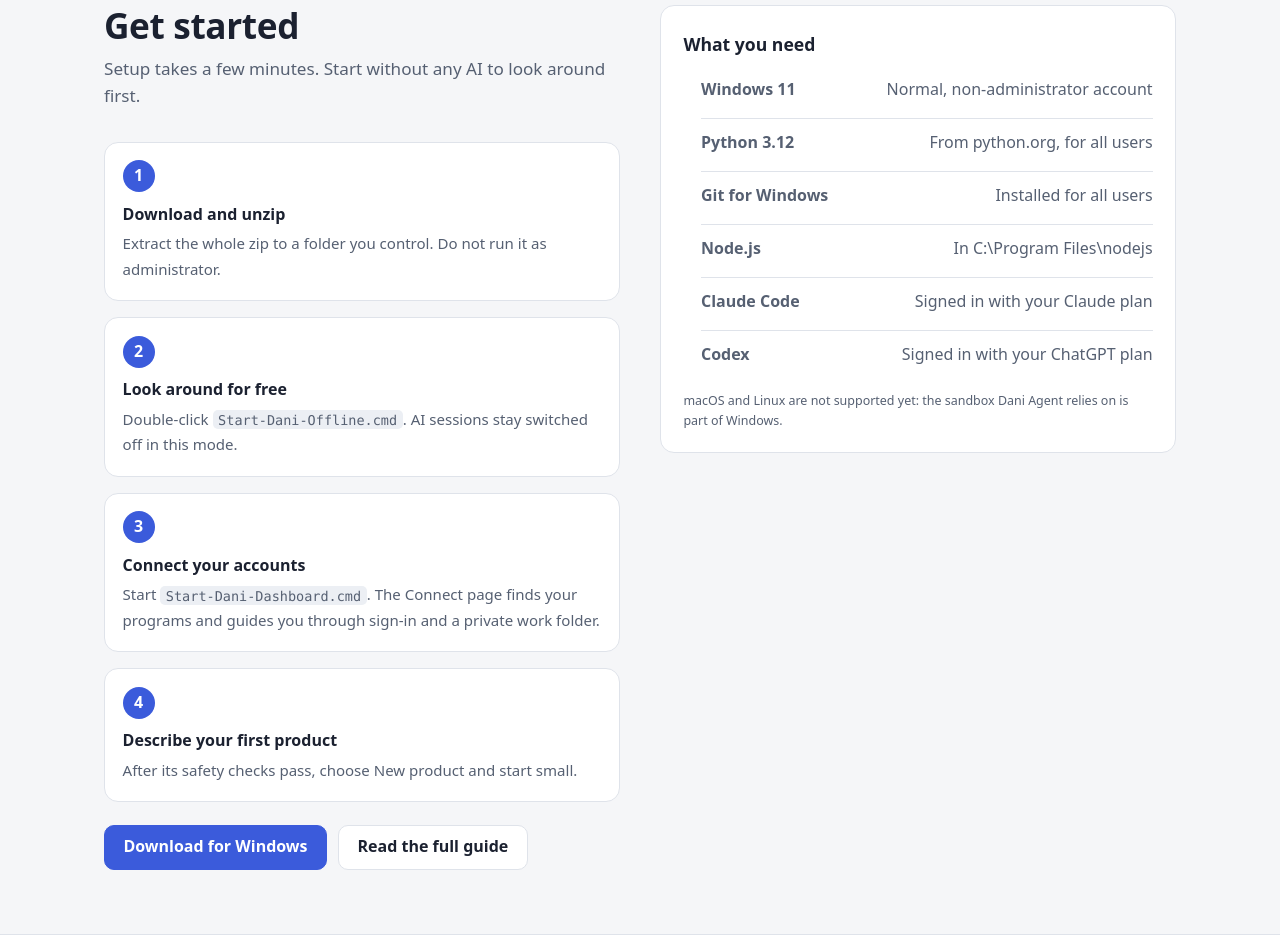
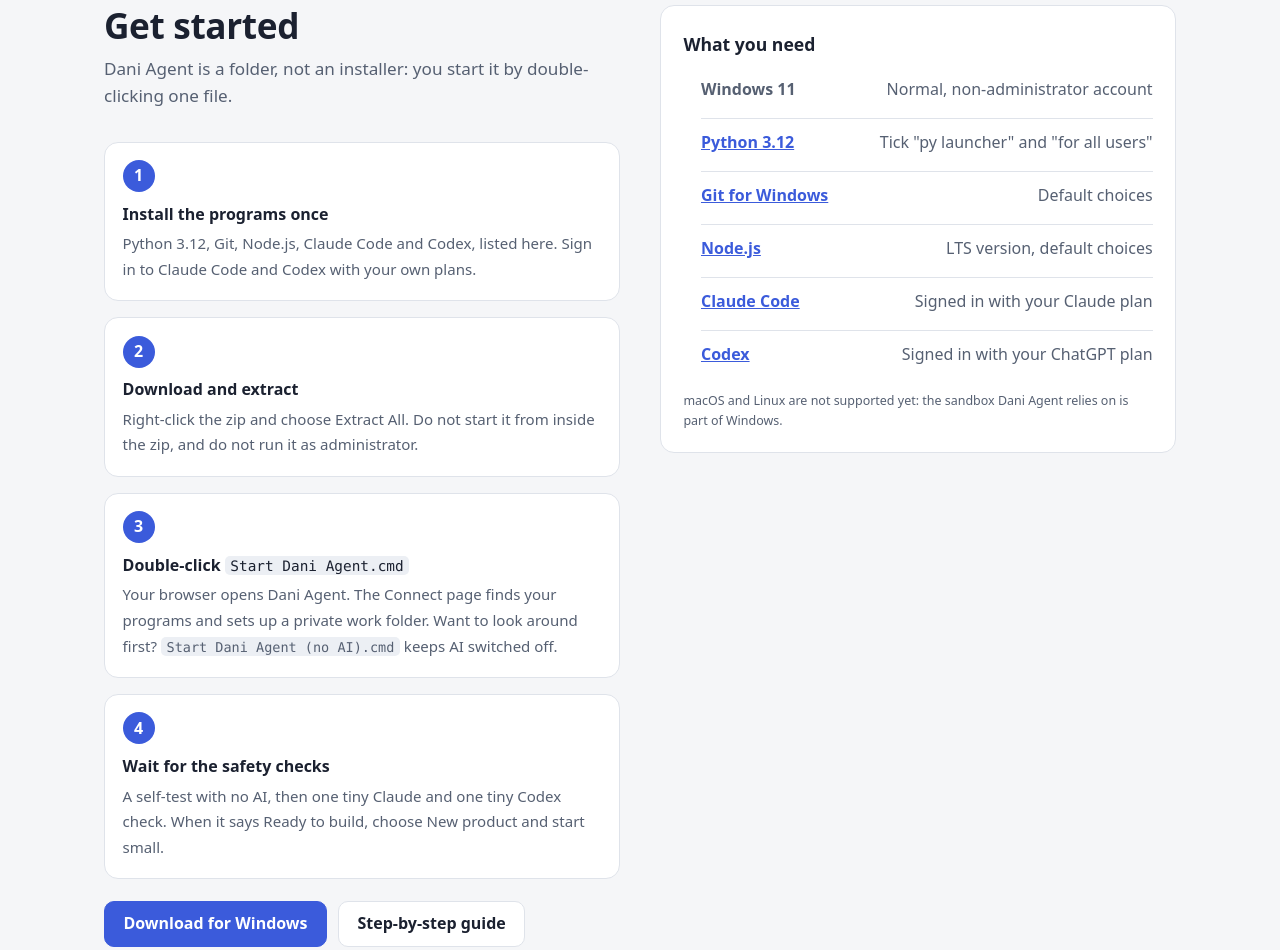
Before and after one commit to redline1357/dani-agent, a plain HTML site: page website/index.html in a window 1280 px wide. Shown: the part 3440-4390 px from the top of the page. Drawn offline with Linux system fonts and the light colour scheme.

Commit message:
One clear start file and a step-by-step guide for users
Users met three .cmd files and no plain instructions.

- Start-Dani-Dashboard.cmd is now "Start Dani Agent.cmd", and
  Start-Dani-Offline.cmd is "Start Dani Agent (no AI).cmd". When Python
  3.12 is missing, both explain how to install it instead of one line.
- Start-Dani-Agent.cmd (the older desktop window) stays in the
  repository because the source checkpoint names it; the user download
  leaves it out.
- QUICK_START.md is the user guide: the two files to know, what to
  install once, first start, building, and what to do when something
  goes wrong. README and the website point to it; the website lists
  each required program with its download link.
- The dashboard's two messages that name the start file use the new name.

Co-Authored-By: Claude Opus 5.5 <noreply@anthropic.com>

```diff
--- a/website/index.html
+++ b/website/index.html
@@ -165,27 +165,27 @@
   <div class="wrap start">
     <div>
       <h2>Get started</h2>
-      <p class="intro">Setup takes a few minutes. Start without any AI to look around first.</p>
+      <p class="intro">Dani Agent is a folder, not an installer: you start it by double-clicking one file.</p>
       <ol class="steps one-col">
-        <li><b>Download and unzip</b><span>Extract the whole zip to a folder you control. Do not run it as administrator.</span></li>
-        <li><b>Look around for free</b><span>Double-click <code>Start-Dani-Offline.cmd</code>. AI sessions stay switched off in this mode.</span></li>
-        <li><b>Connect your accounts</b><span>Start <code>Start-Dani-Dashboard.cmd</code>. The Connect page finds your programs and guides you through sign-in and a private work folder.</span></li>
-        <li><b>Describe your first product</b><span>After its safety checks pass, choose New product and start small.</span></li>
+        <li><b>Install the programs once</b><span>Python 3.12, Git, Node.js, Claude Code and Codex, listed here. Sign in to Claude Code and Codex with your own plans.</span></li>
+        <li><b>Download and extract</b><span>Right-click the zip and choose Extract All. Do not start it from inside the zip, and do not run it as administrator.</span></li>
+        <li><b>Double-click <code>Start Dani Agent.cmd</code></b><span>Your browser opens Dani Agent. The Connect page finds your programs and sets up a private work folder. Want to look around first? <code>Start Dani Agent (no AI).cmd</code> keeps AI switched off.</span></li>
+        <li><b>Wait for the safety checks</b><span>A self-test with no AI, then one tiny Claude and one tiny Codex check. When it says Ready to build, choose New product and start small.</span></li>
       </ol>
       <div class="cta gap-top">
         <a class="btn primary" href="https://github.com/redline1357/dani-agent/releases/latest/download/DaniAgent-windows.zip">Download for Windows</a>
-        <a class="btn" href="https://github.com/redline1357/dani-agent#readme">Read the full guide</a>
+        <a class="btn" href="https://github.com/redline1357/dani-agent/blob/main/QUICK_START.md">Step-by-step guide</a>
       </div>
     </div>
     <div class="card">
       <h3>What you need</h3>
       <ul class="req">
         <li><b>Windows 11</b><span>Normal, non-administrator account</span></li>
-        <li><b>Python 3.12</b><span>From python.org, for all users</span></li>
-        <li><b>Git for Windows</b><span>Installed for all users</span></li>
-        <li><b>Node.js</b><span>In C:\Program Files\nodejs</span></li>
-        <li><b>Claude Code</b><span>Signed in with your Claude plan</span></li>
-        <li><b>Codex</b><span>Signed in with your ChatGPT plan</span></li>
+        <li><b><a href="https://www.python.org/downloads/windows/">Python 3.12</a></b><span>Tick "py launcher" and "for all users"</span></li>
+        <li><b><a href="https://git-scm.com/download/win">Git for Windows</a></b><span>Default choices</span></li>
+        <li><b><a href="https://nodejs.org/">Node.js</a></b><span>LTS version, default choices</span></li>
+        <li><b><a href="https://docs.claude.com/en/docs/claude-code/setup">Claude Code</a></b><span>Signed in with your Claude plan</span></li>
+        <li><b><a href="https://openai.com/codex">Codex</a></b><span>Signed in with your ChatGPT plan</span></li>
       </ul>
       <p class="meta gap-top">macOS and Linux are not supported yet: the sandbox Dani Agent relies on is part of Windows.</p>
     </div>
```
Also changed, not shown: 9 other files.
